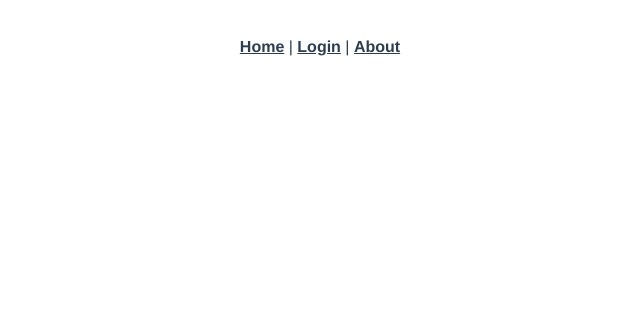
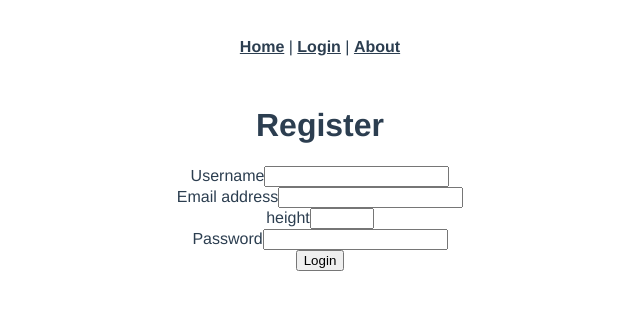
Before and after one commit to AntoineAndo/memetaille, a Vue app in the folder client/: page /#/register in a window 1280 px wide. Shown: the top 310 px of the page, without its empty margins (320-960 px from the left). Built offline with nearby package versions, Linux system fonts and the light colour scheme.

Commit message:
Register OK

```diff
--- a/client/src/_services/user.service.js
+++ b/client/src/_services/user.service.js
@@ -12,15 +12,11 @@ function handleResponse(response) {
       const error = (data && data.message) || response.statusText;
       return Promise.reject(error);
     }
-
     return data;
   });
 }
 
 function login(email, password) {
-  console.log('LOGIN');
-  console.log(email);
-  console.log(password);
   const requestOptions = {
     method: 'POST',
     headers: { 'Content-Type': 'application/json' },
@@ -30,16 +26,44 @@ function login(email, password) {
   return fetch(`${process.env.VUE_APP_API_URL}/users/login`, requestOptions)
     .then(handleResponse)
     .then((user) => {
-      console.log(user);
       // login successful if there's a jwt token in the response
       if (user.token) {
         localStorage.setItem('user', JSON.stringify(user));
+        console.log(localStorage);
       }
 
       return user;
     });
 }
 
+function register(email, password, username, height) {
+  const requestOptions = {
+    method: 'POST',
+    headers: { 'Content-Type': 'application/json' },
+    body: JSON.stringify({
+      email,
+      password,
+      username,
+      height,
+    }),
+  };
+
+  return fetch(`${process.env.VUE_APP_API_URL}/users/register`, requestOptions)
+    .then(handleResponse)
+    .then((user) => {
+      console.log(user);
+      // login successful if there's a jwt token in the response
+      /*
+      if (user.token) {
+        localStorage.setItem('user', JSON.stringify(user));
+        console.log(localStorage);
+      }
+      */
+      return user;
+    });
+}
+
 export const userService = {
   login,
+  register,
 };
--- a/client/src/_store/store.js
+++ b/client/src/_store/store.js
@@ -3,19 +3,26 @@ import { userService } from '../_services/user.service';
 
 export default createStore({
   state: {
-    testStore: 'initial store value',
+    loginAttempts: 0,
+    registerAttempts: 0,
   },
   mutations: {
-    changeTestValue(state, value) {
-      state.testStore = value;
+    loginAttempt(state) {
+      state.loginAttempts += 1;
+    },
+    registerAttempts(state) {
+      state.registerAttempts += 1;
     },
   },
   actions: {
     login(context, payload) {
-      context.commit('changeTestValue', payload.value);
-      console.log('User: ');
-      console.log(payload);
+      context.commit('loginAttempt');
       userService.login(payload.user, payload.password);
+    },
+    register(context, payload) {
+      context.commit('registerAttempts');
+      // Payload properties spread
+      userService.register(...Object.values(payload));
     },
   },
 });
--- a/client/src/router/index.js
+++ b/client/src/router/index.js
@@ -1,6 +1,7 @@
 import { createRouter, createWebHashHistory } from 'vue-router';
 import Home from '../views/Home.vue';
 import Login from '../views/Login.vue';
+import Register from '../views/Register.vue';
 
 const routes = [
   {
@@ -18,6 +19,11 @@ const routes = [
     name: 'Login',
     component: Login,
   },
+  {
+    path: '/register',
+    name: 'Register',
+    component: Register,
+  },
 ];
 
 const router = createRouter({
--- a/client/src/views/Login.vue
+++ b/client/src/views/Login.vue
@@ -16,6 +16,13 @@
       <button class="btn btn-prmimary">Login</button>
     </div>
   </form>
+
+  <router-link
+    to="/register">
+      <NavLink>
+       Register
+      </NavLink>
+    </router-link>
 </template>
 <script>
 
--- /dev/null
+++ b/client/src/views/Register.vue
@@ -0,0 +1,68 @@
+<template>
+  <h1>{{pageName}}</h1>
+  <form @submit.prevent="handleSubmit">
+    <div class="form-group">
+      <label for="username">Username</label>
+      <input v-model="formUsername" type="text" name="username">
+    </div>
+    <div class="form-group">
+      <label for="email">Email address</label>
+      <input v-model="formEmail" type="text" name="email">
+    </div>
+    <div class="form-group">
+      <label for="height">height</label>
+      <input v-model="formHeight" type="number" min="100" max="200" name="height">
+    </div>
+    <div class="form-group">
+      <label for="password">Password</label>
+      <input v-model="formPassword" v-bind:type="formPasswordFieldType" name="password">
+    </div>
+    <div class="form-group">
+      <button class="btn btn-prmimary">Login</button>
+    </div>
+  </form>
+
+</template>
+
+<script>
+import { useStore } from 'vuex';
+
+export default {
+  name: 'Register',
+  setup() {
+    const store = useStore();
+    return {
+      store,
+    };
+  },
+  data() {
+    return {
+      pageName: 'Register',
+      formUsername: '',
+      formPassword: '',
+      formEmail: '',
+      formHeight: '',
+    };
+  },
+  methods: {
+    handleSubmit(e) {
+      this.submitted = true;
+      const {
+        formUsername,
+        formPassword,
+        formEmail,
+        formHeight,
+      } = this;
+      if (formEmail && formPassword && formUsername && formHeight) {
+        this.store.dispatch('register', {
+          formEmail,
+          formPassword,
+          formUsername,
+          formHeight,
+        });
+      }
+    },
+  },
+};
+
+</script>
```
Also changed, not shown: 1 other file (tests, documents, lock files or other folders).
